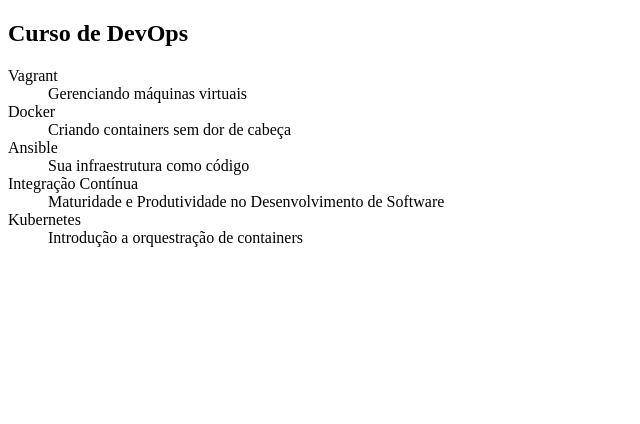
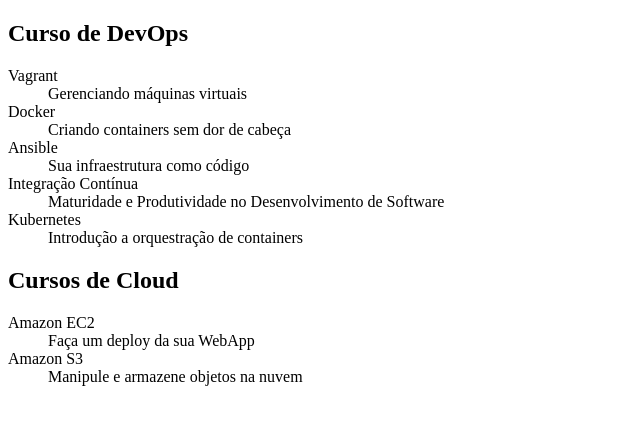
Before and after one commit to MFnovaes/alura-git, a plain HTML site: page index.html in a window 1280 px wide. Shown: the whole page, without its empty margins (0-640 px from the left). Drawn offline with Linux system fonts and the light colour scheme.

Commit message:
Cursos de EC2 e S3 adicionandos

```diff
--- a/index.html
+++ b/index.html
@@ -25,6 +25,15 @@
         <dt>Kubernetes</dt>
         <dd>Introdução a orquestração de containers</dd>
     </dl>
+
+    <h2>Cursos de Cloud</h2>
+    <dl>
+        <dt>Amazon EC2</dt>
+        <dd>Faça um deploy da sua WebApp</dd>
+
+        <dt>Amazon S3</dt>
+        <dd>Manipule e armazene objetos na nuvem</dd>
+    </dl>
 </body>
 
 </html>
```
